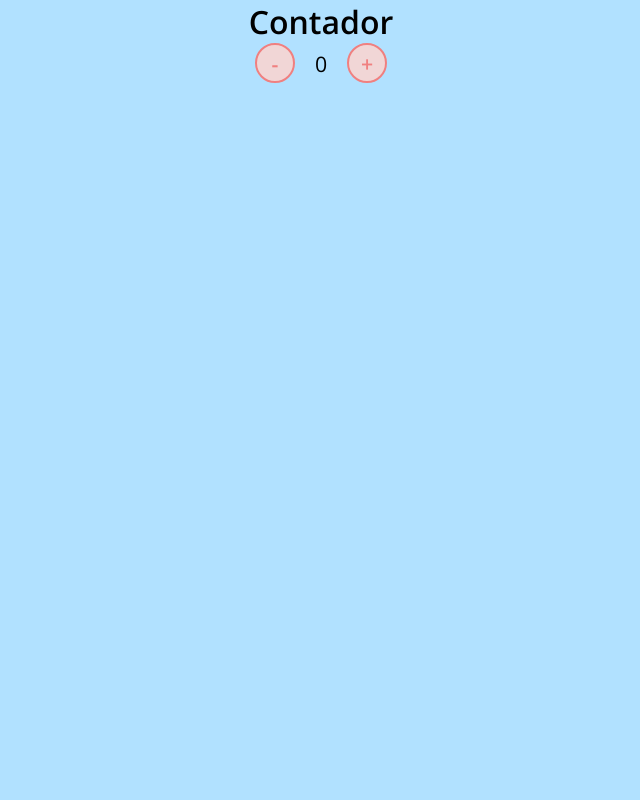
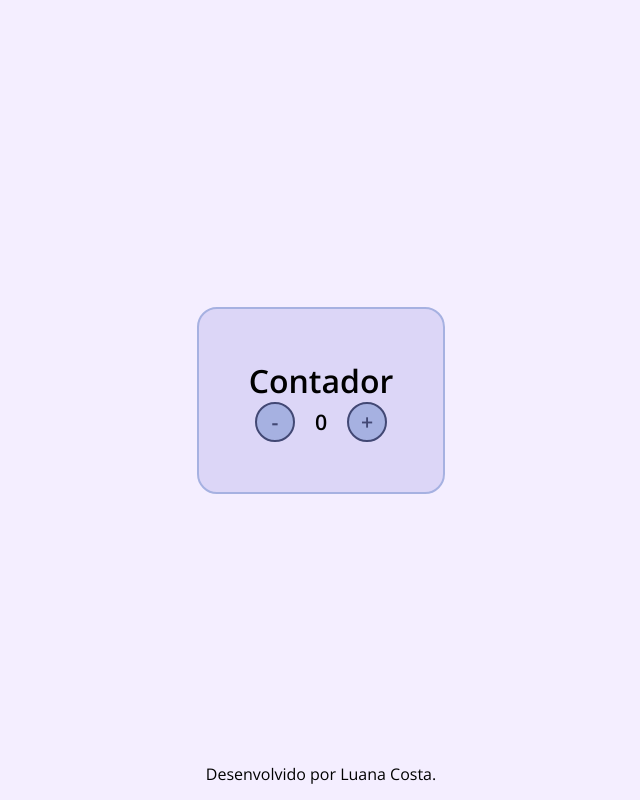
Before and after one commit to LuanaCosta1/dio-inter-bootcamp, a plain HTML site: page dio-curso-javascript/index.html in a window 1280 px wide. Shown: the whole page, without its empty margins (319-959 px from the left). Drawn offline with nearby package versions, Linux system fonts and the light colour scheme.

Commit message:
Modificando o design

```diff
--- a/dio-curso-javascript/assets/css/style.css
+++ b/dio-curso-javascript/assets/css/style.css
@@ -1,9 +1,9 @@
-@import url('https://fonts.googleapis.com/css2?family=Open+Sans:wght@300;600&display=swap');
+@import url("https://fonts.googleapis.com/css2?family=Open+Sans:wght@300;600&display=swap");
 
 * {
   margin: 0;
   padding: 0;
-    font-family: 'Open Sans', sans-serif;
+  font-family: "Open Sans", sans-serif;
 }
 
 body {
@@ -11,23 +11,34 @@ body {
   align-items: center;
   justify-content: center;
   flex-direction: column;
-    background-color: rgb(177, 225, 255);
+  background-color: #f4eeff;
+  width: 100%;
+  height: 100vh;
 }
 
 button {
   height: 40px;
   width: 40px;
   border-radius: 50%;
-    border: 2px solid lightcoral;
-    background-color: rgb(241, 214, 214);
-    color: lightcoral;
+  border: 2px solid #424874;
+  background-color: #a6b1e1;
+  color: #424874;
   font-size: 16pt;
   font-weight: 600;
   text-align: center;
 }
 
+.counter-box{
+    background-color: #DCD6F7;
+    border: 2px solid #a6b1e1;
+    padding: 50px;
+    border-radius: 20px;
+}
+
 #counter {
   display: flex;
+  justify-content: center;
+  align-items: center;
 }
 
 #currentNumber {
@@ -35,4 +46,14 @@ button {
   align-items: center;
   margin: 0 20px;
   font-size: 16pt;
+  font-weight: bold;
 }
+
+footer{
+    width: 100%;
+    height: auto;
+	position:absolute;
+	bottom: 0;
+    text-align: center;
+    margin-bottom: 15px;
+}
--- a/dio-curso-javascript/index.html
+++ b/dio-curso-javascript/index.html
@@ -1,19 +1,23 @@
 <!DOCTYPE html>
 <html lang="en">
   <head>
-    <meta charset="UTF-8">
-    <meta name="viewport" content="width=device-width, initial-scale=1.0">
+    <meta charset="UTF-8" />
+    <meta name="viewport" content="width=device-width, initial-scale=1.0" />
     <link rel="stylesheet" href="assets/css/style.css" />
     <title>Contador</title>
   </head>
   <body>
+    <div class="counter-box">
       <h1>Contador</h1>
       <div id="counter">
-        <button name="subtrair" id='decrementBtn'>-</button>
+        <button name="subtrair" id="decrementBtn">-</button>
         <span id="currentNumber">0</span>
         <button name="adicionar" id="incrementBtn">+</button>
       </div>
-
+    </div>
+    <footer>
+        <p>Desenvolvido por Luana Costa.</p>
+    </footer>
     <script src="assets/js/script.js"></script>
   </body>
 </html>
```
Lines whose indentation alone changed are shown as unchanged.
